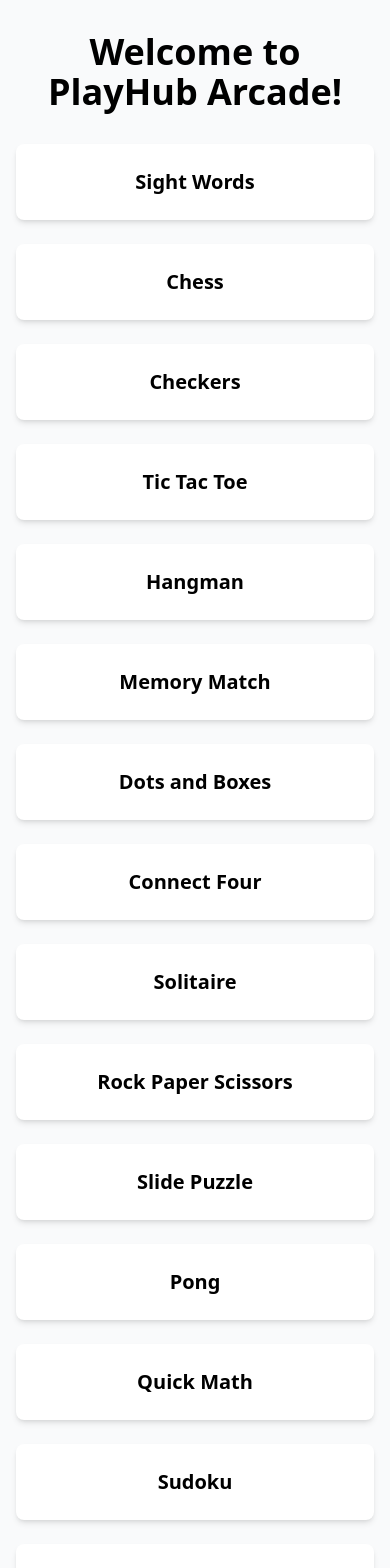
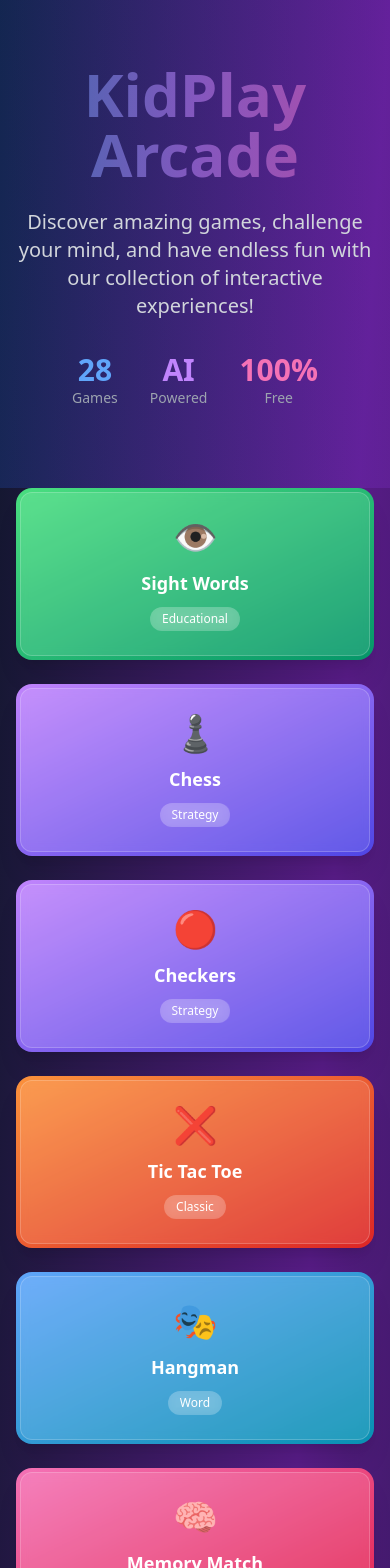
Before and after one commit to ssoward/kidplay-arcade, a React (Create React App) app: page / in a window 390 px wide. Shown: the top 1568 px of the page. Built offline with nearby package versions, Linux system fonts and the light colour scheme.

Commit message:
style change

```diff
--- a/src/components/Header.tsx
+++ b/src/components/Header.tsx
@@ -11,39 +11,46 @@ const Header: React.FC = () => {
   }
 
   return (
-    <header className="bg-gradient-to-r from-primary-600 to-secondary-600 shadow-lg">
+    <header className="bg-gradient-to-r from-slate-900 via-purple-900 to-slate-900 shadow-2xl border-b border-white/10 relative">
       <div className="max-w-7xl mx-auto px-4 sm:px-6 lg:px-8">
-        <div className="flex justify-between items-center h-16">
+        <div className="flex justify-between items-center h-20">
           <div className="flex items-center space-x-4">
             <Link
               to="/"
-              className="flex items-center space-x-2 text-white hover:text-accent-200 transition-colors duration-200 group"
+              className="flex items-center space-x-3 text-white hover:text-purple-300 transition-all duration-300 group bg-white/10 backdrop-blur-sm rounded-xl px-4 py-2 border border-white/20 hover:bg-white/20"
             >
               <svg
-                className="h-5 w-5 group-hover:-translate-x-1 transition-transform duration-200"
+                className="h-5 w-5 group-hover:-translate-x-1 transition-transform duration-300"
                 fill="none"
                 stroke="currentColor"
                 viewBox="0 0 24 24"
               >
                 <path strokeLinecap="round" strokeLinejoin="round" strokeWidth={2} d="M10 19l-7-7m0 0l7-7m-7 7h18" />
               </svg>
-              <svg
-                className="h-6 w-6"
-                fill="none"
-                stroke="currentColor"
-                viewBox="0 0 24 24"
-              >
-                <path strokeLinecap="round" strokeLinejoin="round" strokeWidth={2} d="M3 12l2-2m0 0l7-7 7 7M5 10v10a1 1 0 001 1h3m0-11l7 7v11a1 1 0 01-1 1h-3m-4-4l4-4" />
-              </svg>
-              <span className="font-comic font-semibold text-lg">PlayHub Arcade</span>
+              <div className="text-2xl group-hover:scale-110 transition-transform duration-300">🎮</div>
+              <span className="font-bold text-xl bg-gradient-to-r from-blue-400 via-purple-400 to-pink-400 bg-clip-text text-transparent">
+                KidPlay Arcade
+              </span>
             </Link>
           </div>
 
-          <div className="text-white/80 text-sm font-comic">
-            Let's Play!
+          <div className="flex items-center space-x-4">
+            <div className="hidden sm:block text-white/80 text-sm font-medium bg-white/10 backdrop-blur-sm rounded-full px-4 py-2 border border-white/20">
+              <span className="text-yellow-300">✨</span> Let's Play & Learn!
+            </div>
+
+            {/* Fun decorative elements */}
+            <div className="hidden md:flex space-x-2">
+              <div className="w-2 h-2 bg-blue-400 rounded-full animate-pulse"></div>
+              <div className="w-2 h-2 bg-purple-400 rounded-full animate-pulse" style={{ animationDelay: '0.5s' }}></div>
+              <div className="w-2 h-2 bg-pink-400 rounded-full animate-pulse" style={{ animationDelay: '1s' }}></div>
+            </div>
           </div>
         </div>
       </div>
+
+      {/* Subtle animated background overlay */}
+      <div className="absolute inset-0 bg-gradient-to-r from-blue-600/5 to-purple-600/5 pointer-events-none"></div>
     </header>
   );
 };
--- a/src/components/HomePage.tsx
+++ b/src/components/HomePage.tsx
@@ -2,48 +2,127 @@ import React from 'react';
 import { Link } from 'react-router-dom';
 
 const games = [
-  { id: 'sight-words', name: 'Sight Words' },
-  { id: 'chess', name: 'Chess' },
-  { id: 'checkers', name: 'Checkers' },
-  { id: 'tic-tac-toe', name: 'Tic Tac Toe' },
-  { id: 'hangman', name: 'Hangman' },
-  { id: 'memory-match', name: 'Memory Match' },
-  { id: 'dots-and-boxes', name: 'Dots and Boxes' },
-  { id: 'connect-four', name: 'Connect Four' },
-  { id: 'solitaire', name: 'Solitaire' },
-  { id: 'rock-paper-scissors', name: 'Rock Paper Scissors' },
-  { id: 'slide-puzzle', name: 'Slide Puzzle' },
-  { id: 'pong', name: 'Pong' },
-  { id: 'quick-math', name: 'Quick Math' },
-  { id: 'sudoku', name: 'Sudoku' },
-  { id: 'blackjack', name: 'Blackjack' },
-  { id: 'trivia-blitz', name: 'Trivia Blitz' },
-  { id: 'spot-difference', name: 'Spot the Difference' },
-  { id: 'maze-escape', name: 'Maze Escape' },
-  { id: 'mind-sweep', name: 'Mind Sweep' },
-  { id: 'twenty-questions', name: 'Twenty Questions' },
-  { id: 'word-guess', name: 'Word Guess' },
-  { id: 'storyteller', name: 'Storyteller' },
-  { id: 'art-critic', name: 'Art Critic' },
-  { id: 'riddle-master', name: 'Riddle Master' },
-  { id: 'code-breaker', name: 'Code Breaker' },
-  { id: 'dream-interpreter', name: 'Dream Interpreter' },
-  { id: 'joke-maker', name: 'Joke Maker' },
-  { id: 'radio-song-guess', name: 'Song Quiz' },
+  { id: 'sight-words', name: 'Sight Words', emoji: '👁️', category: 'Educational' },
+  { id: 'chess', name: 'Chess', emoji: '♟️', category: 'Strategy' },
+  { id: 'checkers', name: 'Checkers', emoji: '🔴', category: 'Strategy' },
+  { id: 'tic-tac-toe', name: 'Tic Tac Toe', emoji: '❌', category: 'Classic' },
+  { id: 'hangman', name: 'Hangman', emoji: '🎭', category: 'Word' },
+  { id: 'memory-match', name: 'Memory Match', emoji: '🧠', category: 'Memory' },
+  { id: 'dots-and-boxes', name: 'Dots and Boxes', emoji: '⬜', category: 'Strategy' },
+  { id: 'connect-four', name: 'Connect Four', emoji: '🔵', category: 'Strategy' },
+  { id: 'solitaire', name: 'Solitaire', emoji: '🃏', category: 'Card' },
+  { id: 'rock-paper-scissors', name: 'Rock Paper Scissors', emoji: '✂️', category: 'Classic' },
+  { id: 'slide-puzzle', name: 'Slide Puzzle', emoji: '🧩', category: 'Puzzle' },
+  { id: 'pong', name: 'Pong', emoji: '🏓', category: 'Arcade' },
+  { id: 'quick-math', name: 'Quick Math', emoji: '🔢', category: 'Educational' },
+  { id: 'sudoku', name: 'Sudoku', emoji: '🔠', category: 'Puzzle' },
+  { id: 'blackjack', name: 'Blackjack', emoji: '🂡', category: 'Card' },
+  { id: 'trivia-blitz', name: 'Trivia Blitz', emoji: '❓', category: 'Trivia' },
+  { id: 'spot-difference', name: 'Spot the Difference', emoji: '🔍', category: 'Puzzle' },
+  { id: 'maze-escape', name: 'Maze Escape', emoji: '🌀', category: 'Adventure' },
+  { id: 'mind-sweep', name: 'Mind Sweep', emoji: '💣', category: 'Puzzle' },
+  { id: 'twenty-questions', name: 'Twenty Questions', emoji: '🤔', category: 'AI' },
+  { id: 'word-guess', name: 'Word Guess', emoji: '📝', category: 'Word' },
+  { id: 'storyteller', name: 'Storyteller', emoji: '📚', category: 'AI' },
+  { id: 'art-critic', name: 'Art Critic', emoji: '🎨', category: 'AI' },
+  { id: 'riddle-master', name: 'Riddle Master', emoji: '🧙', category: 'AI' },
+  { id: 'code-breaker', name: 'Code Breaker', emoji: '🔐', category: 'Puzzle' },
+  { id: 'dream-interpreter', name: 'Dream Interpreter', emoji: '💭', category: 'AI' },
+  { id: 'joke-maker', name: 'Joke Maker', emoji: '😂', category: 'AI' },
+  { id: 'radio-song-guess', name: 'Song Quiz', emoji: '🎵', category: 'Music' },
 ];
 
 const HomePage: React.FC = () => {
+  const categoryColors = {
+    Educational: 'from-green-400 to-emerald-600',
+    Strategy: 'from-purple-400 to-indigo-600',
+    Classic: 'from-orange-400 to-red-600',
+    Word: 'from-blue-400 to-cyan-600',
+    Memory: 'from-pink-400 to-rose-600',
+    Card: 'from-yellow-400 to-amber-600',
+    Puzzle: 'from-teal-400 to-green-600',
+    Arcade: 'from-red-400 to-pink-600',
+    Trivia: 'from-indigo-400 to-purple-600',
+    Adventure: 'from-emerald-400 to-teal-600',
+    AI: 'from-violet-400 to-purple-600',
+    Music: 'from-fuchsia-400 to-pink-600',
+  };
+
   return (
-    <div className="container mx-auto px-4 py-8">
-      <h1 className="text-4xl font-bold mb-8 text-center">Welcome to PlayHub Arcade!</h1>
-      <div className="grid grid-cols-1 sm:grid-cols-2 md:grid-cols-3 lg:grid-cols-4 gap-6">
-        {games.map((game) => (
-          <Link key={game.id} to={`/game/${game.id}`}>
-            <div className="bg-white rounded-lg shadow-md p-6 hover:bg-blue-100 cursor-pointer transition">
-              <h2 className="text-xl font-semibold text-center">{game.name}</h2>
+    <div className="min-h-screen bg-gradient-to-br from-slate-900 via-purple-900 to-slate-900">
+      {/* Hero Section */}
+      <div className="relative overflow-hidden">
+        <div className="absolute inset-0 bg-gradient-to-r from-blue-600/20 to-purple-600/20"></div>
+        <div className="relative container mx-auto px-4 pt-16 pb-12">
+          <div className="text-center">
+            <h1 className="text-6xl md:text-7xl font-bold mb-6 bg-gradient-to-r from-blue-400 via-purple-400 to-pink-400 bg-clip-text text-transparent animate-pulse">
+              KidPlay Arcade
+            </h1>
+            <p className="text-xl md:text-2xl text-gray-300 mb-8 max-w-3xl mx-auto">
+              Discover amazing games, challenge your mind, and have endless fun with our collection of interactive experiences!
+            </p>
+            <div className="flex justify-center space-x-8 text-gray-400 mb-8">
+              <div className="text-center">
+                <div className="text-3xl font-bold text-blue-400">{games.length}</div>
+                <div className="text-sm">Games</div>
+              </div>
+              <div className="text-center">
+                <div className="text-3xl font-bold text-purple-400">AI</div>
+                <div className="text-sm">Powered</div>
+              </div>
+              <div className="text-center">
+                <div className="text-3xl font-bold text-pink-400">100%</div>
+                <div className="text-sm">Free</div>
+              </div>
             </div>
-          </Link>
-        ))}
+          </div>
+        </div>
+      </div>
+
+      {/* Games Grid */}
+      <div className="container mx-auto px-4 pb-16">
+        <div className="grid grid-cols-1 sm:grid-cols-2 lg:grid-cols-3 xl:grid-cols-4 gap-6">
+          {games.map((game, index) => (
+            <Link key={game.id} to={`/game/${game.id}`} className="group">
+              <div
+                className={`relative bg-gradient-to-br ${categoryColors[game.category as keyof typeof categoryColors]} p-1 rounded-2xl shadow-xl hover:shadow-2xl transform hover:scale-105 transition-all duration-300 hover:-translate-y-2`}
+                style={{ animationDelay: `${index * 50}ms` }}
+              >
+                <div className="bg-white/10 backdrop-blur-sm rounded-xl p-6 h-full border border-white/20">
+                  <div className="text-center">
+                    <div className="text-4xl mb-3 group-hover:scale-110 transition-transform duration-300">
+                      {game.emoji}
+                    </div>
+                    <h3 className="text-white font-bold text-lg mb-2 group-hover:text-yellow-300 transition-colors">
+                      {game.name}
+                    </h3>
+                    <span className="inline-block bg-white/20 text-white text-xs px-3 py-1 rounded-full backdrop-blur-sm">
+                      {game.category}
+                    </span>
+                  </div>
+
+                  {/* Hover overlay */}
+                  <div className="absolute inset-0 bg-gradient-to-br from-white/0 to-white/10 rounded-xl opacity-0 group-hover:opacity-100 transition-opacity duration-300"></div>
+
+                  {/* Shine effect */}
+                  <div className="absolute inset-0 rounded-xl overflow-hidden">
+                    <div className="absolute -top-1/2 -left-1/2 w-full h-full bg-gradient-to-r from-transparent via-white/10 to-transparent rotate-45 translate-x-[-100%] group-hover:translate-x-[200%] transition-transform duration-700"></div>
+                  </div>
+                </div>
+              </div>
+            </Link>
+          ))}
+        </div>
+      </div>
+
+      {/* Footer */}
+      <div className="border-t border-white/10 bg-black/20 backdrop-blur-sm">
+        <div className="container mx-auto px-4 py-8">
+          <div className="text-center text-gray-400">
+            <p className="mb-2">Built with ❤️ for endless fun and learning</p>
+            <p className="text-sm">Choose your adventure and let the games begin!</p>
+          </div>
+        </div>
       </div>
     </div>
   );
```
Also changed, not shown: src/components/GamePage.tsx (+28 -6 lines), src/games/JokeMaker.tsx (+37 -64 lines).
